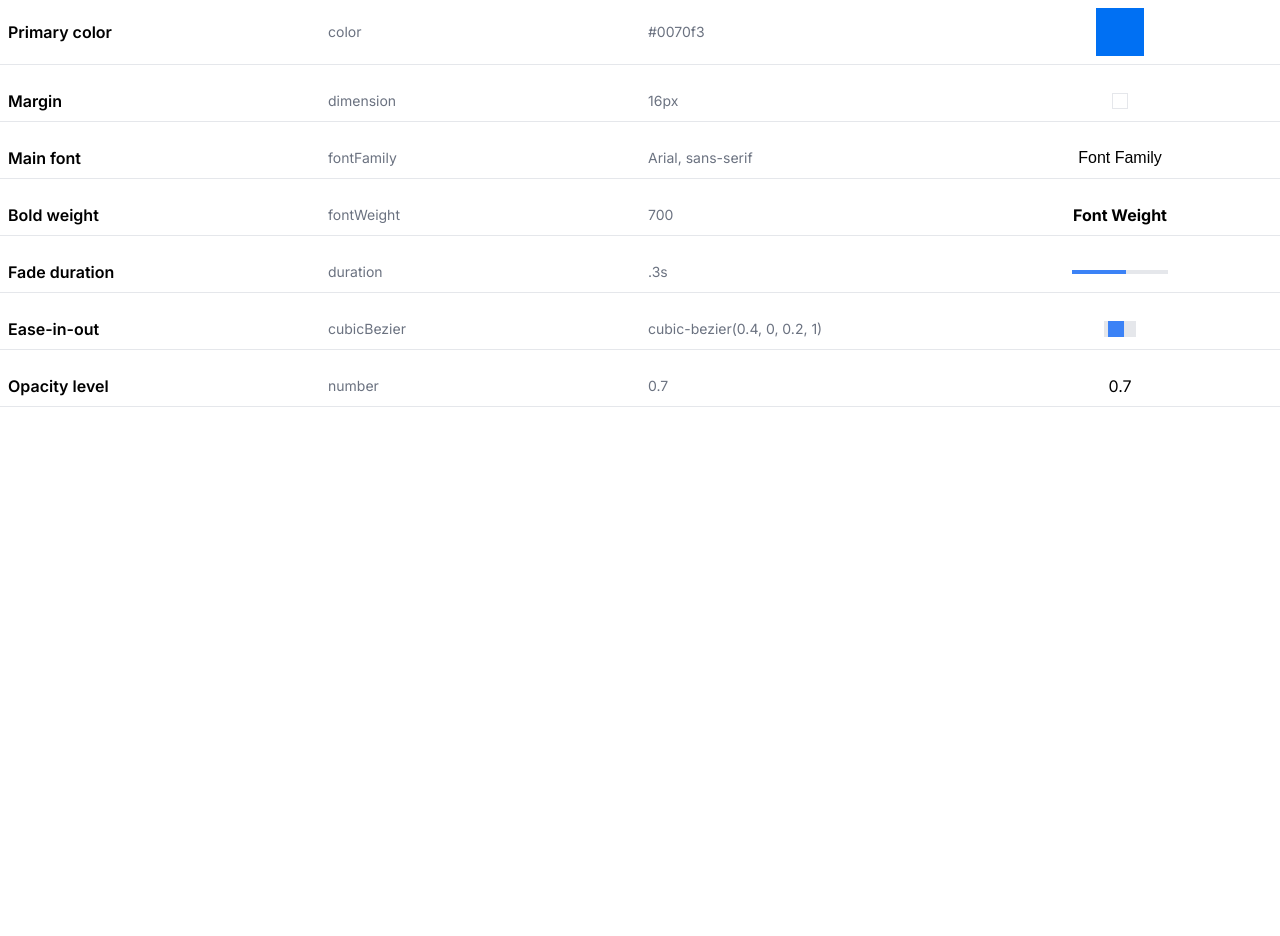
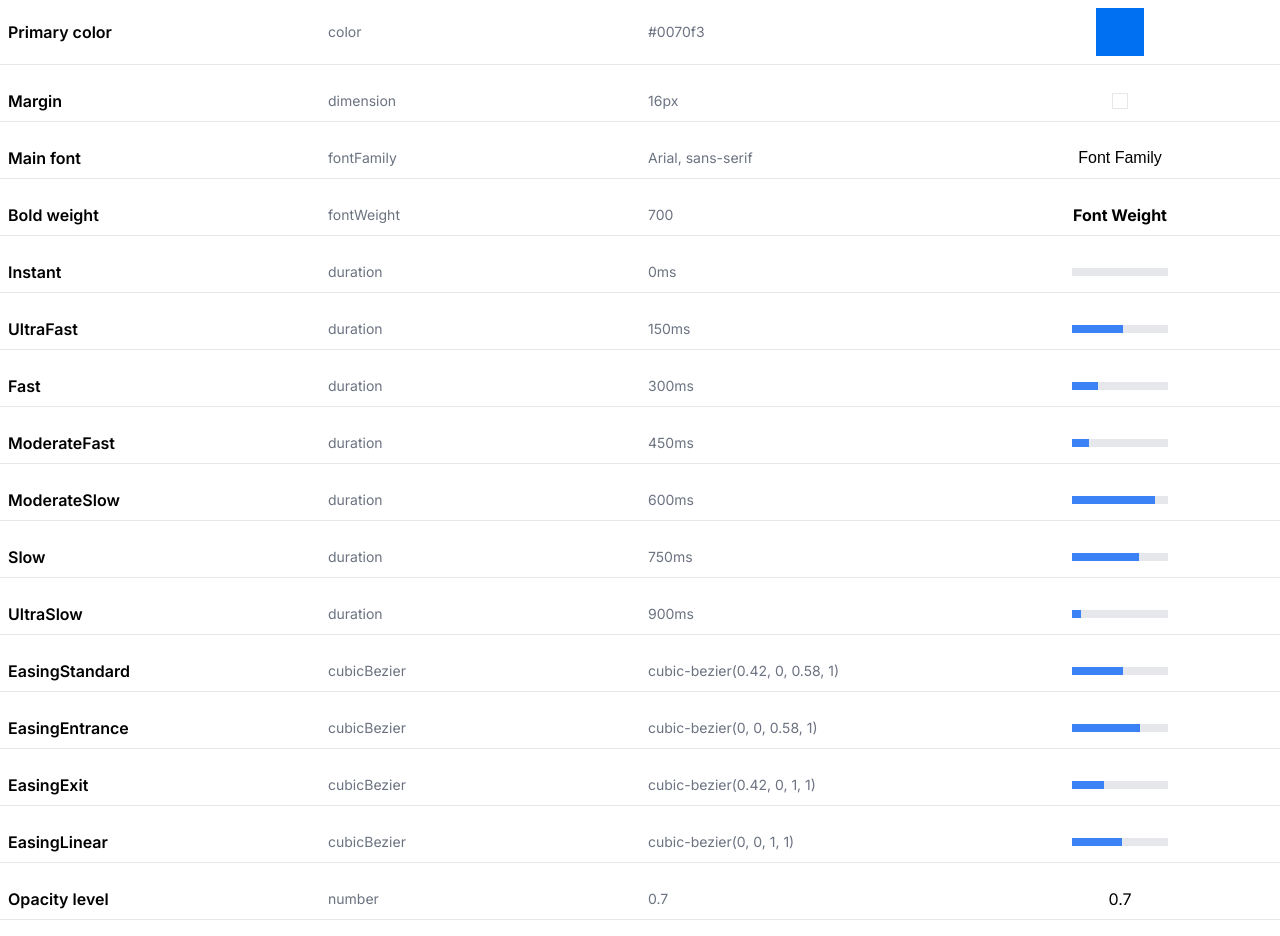
Before and after one commit to jared-christensen/design-tokens, a Next.js app: page / in a window 1280 px wide. Before the commit the page ends 800 px from the top, so only its background shows below. Built offline with nearby package versions, Linux system fonts and the light colour scheme.

Commit message:
updated animations

```diff
--- a/components/design-token.tsx
+++ b/components/design-token.tsx
@@ -47,13 +47,16 @@ const DesignToken = ({ token, name }: DesignTokenProps) => {
       break;
 
     case "duration":
-      const durationInSeconds = parseFloat($value);
       visualization = (
-        <div className="w-24 h-1 bg-gray-200 relative">
+        <div className="w-24 h-2 bg-gray-200 relative">
           <div
-            className="h-1 bg-blue-500 absolute left-0"
+            className="h-2 bg-blue-500 absolute left-0"
             style={{
-              animation: `progress-bar ${durationInSeconds}s ease-in-out infinite`,
+              animationName: "width",
+              animationDuration: `${$value}`,
+              animationIterationCount: "infinite",
+              animationDirection: "alternate",
+              animationTimingFunction: "linear",
             }}
           />
         </div>
@@ -62,11 +65,15 @@ const DesignToken = ({ token, name }: DesignTokenProps) => {
 
     case "cubicBezier":
       visualization = (
-        <div className="w-8 h-4 bg-gray-200 relative overflow-hidden">
+        <div className="w-24 h-2 bg-gray-200 relative">
           <div
-            className="h-4 w-4 bg-blue-500 absolute left-0"
+            className="h-2 bg-blue-500 absolute left-0"
             style={{
-              animation: `move 2s ${$value} infinite`,
+              animationName: "width",
+              animationDuration: `1s`,
+              animationIterationCount: "infinite",
+              animationDirection: "alternate",
+              animationTimingFunction: `${$value}`,
             }}
           />
         </div>
--- a/public/styles.css
+++ b/public/styles.css
@@ -1,23 +1,8 @@
-@keyframes progress-bar {
+@keyframes width {
   0% {
     width: 0%;
   }
-  50% {
+  100% {
     width: 100%;
   }
-  100% {
-    width: 0%;
-  }
 }
-
-@keyframes move {
-  0% {
-    transform: translateX(0);
-  }
-  50% {
-    transform: translateX(100%);
-  }
-  100% {
-    transform: translateX(0);
-  }
-}
--- a/tokens.json
+++ b/tokens.json
@@ -15,13 +15,53 @@
     "$value": "700",
     "$type": "fontWeight"
   },
-  "Fade duration": {
-    "$value": ".3s",
+  "Instant": {
+    "$value": "0ms",
     "$type": "duration"
   },
-  "Ease-in-out": {
-    "$value": "cubic-bezier(0.4, 0, 0.2, 1)",
-    "$type": "cubicBezier"
+  "UltraFast": {
+    "$value": "150ms",
+    "$type": "duration"
+  },
+  "Fast": {
+    "$value": "300ms",
+    "$type": "duration"
+  },
+  "ModerateFast": {
+    "$value": "450ms",
+    "$type": "duration"
+  },
+  "ModerateSlow": {
+    "$value": "600ms",
+    "$type": "duration"
+  },
+  "Slow": {
+    "$value": "750ms",
+    "$type": "duration"
+  },
+  "UltraSlow": {
+    "$value": "900ms",
+    "$type": "duration"
+  },
+  "EasingStandard": {
+    "$value": "cubic-bezier(0.42, 0, 0.58, 1)",
+    "$type": "cubicBezier",
+    "$description": "ease-in-out"
+  },
+  "EasingEntrance": {
+    "$value": "cubic-bezier(0, 0, 0.58, 1)",
+    "$type": "cubicBezier",
+    "$description": "ease-out"
+  },
+  "EasingExit": {
+    "$value": "cubic-bezier(0.42, 0, 1, 1)",
+    "$type": "cubicBezier",
+    "$description": "ease-in"
+  },
+  "EasingLinear": {
+    "$value": "cubic-bezier(0, 0, 1, 1)",
+    "$type": "cubicBezier",
+    "$description": "linear"
   },
   "Opacity level": {
     "$value": "0.7",
```
